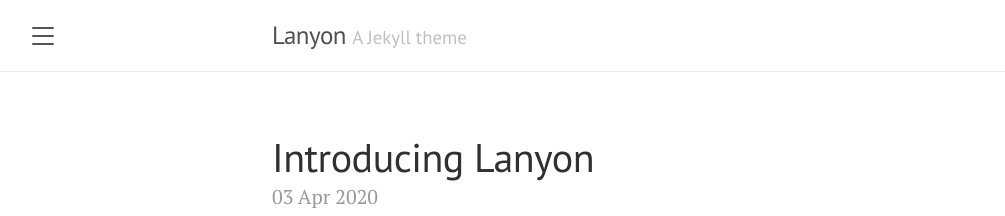
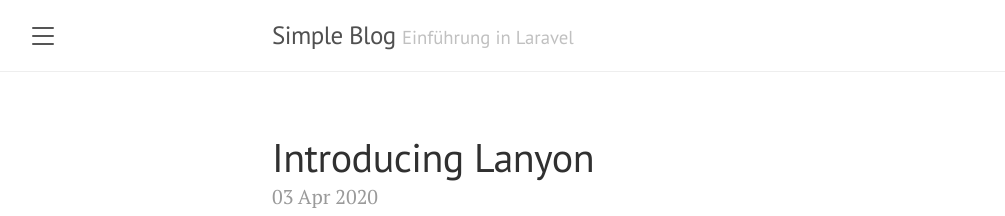
Before and after one commit to mblanke70/simple-blog-2022, a Jekyll site: the page built from docs/index.html, in a window 1280 px wide and 900 px high. Shown: the top 216 px of the window, without its empty margins (8-1013 px from the left). Built offline with Jekyll 4.4.1, drawn with Linux system fonts in a browser that asks for light colours; the list of posts is cut into pages by our own code.

Commit message:
Update _config.yml

```diff
--- a/docs/_config.yml
+++ b/docs/_config.yml
@@ -1,6 +1,6 @@
 # Setup
-title:               Lanyon
-tagline:             'A Jekyll theme'
+title:               Simple Blog
+tagline:             'Einführung in Laravel'
 description:         'A reserved <a href="https://jekyllrb.com" target="_blank">Jekyll</a> theme that places the utmost gravity on content with a hidden drawer. Made by <a href="https://twitter.com/mdo" target="_blank">@mdo</a>.'
 url:                 https://mblanke70.github.io
 baseurl:             'simple-blog-2022'
```
